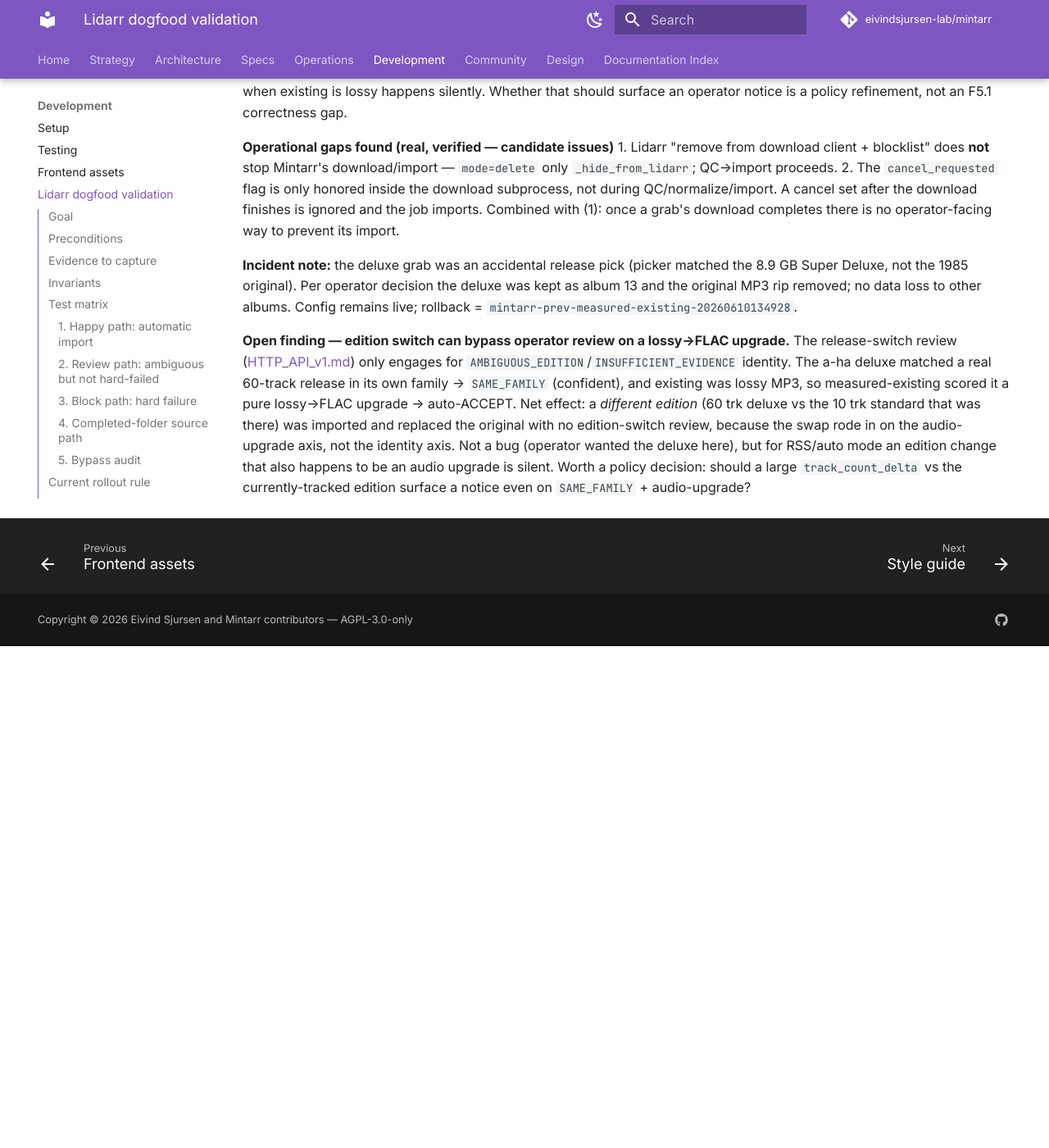
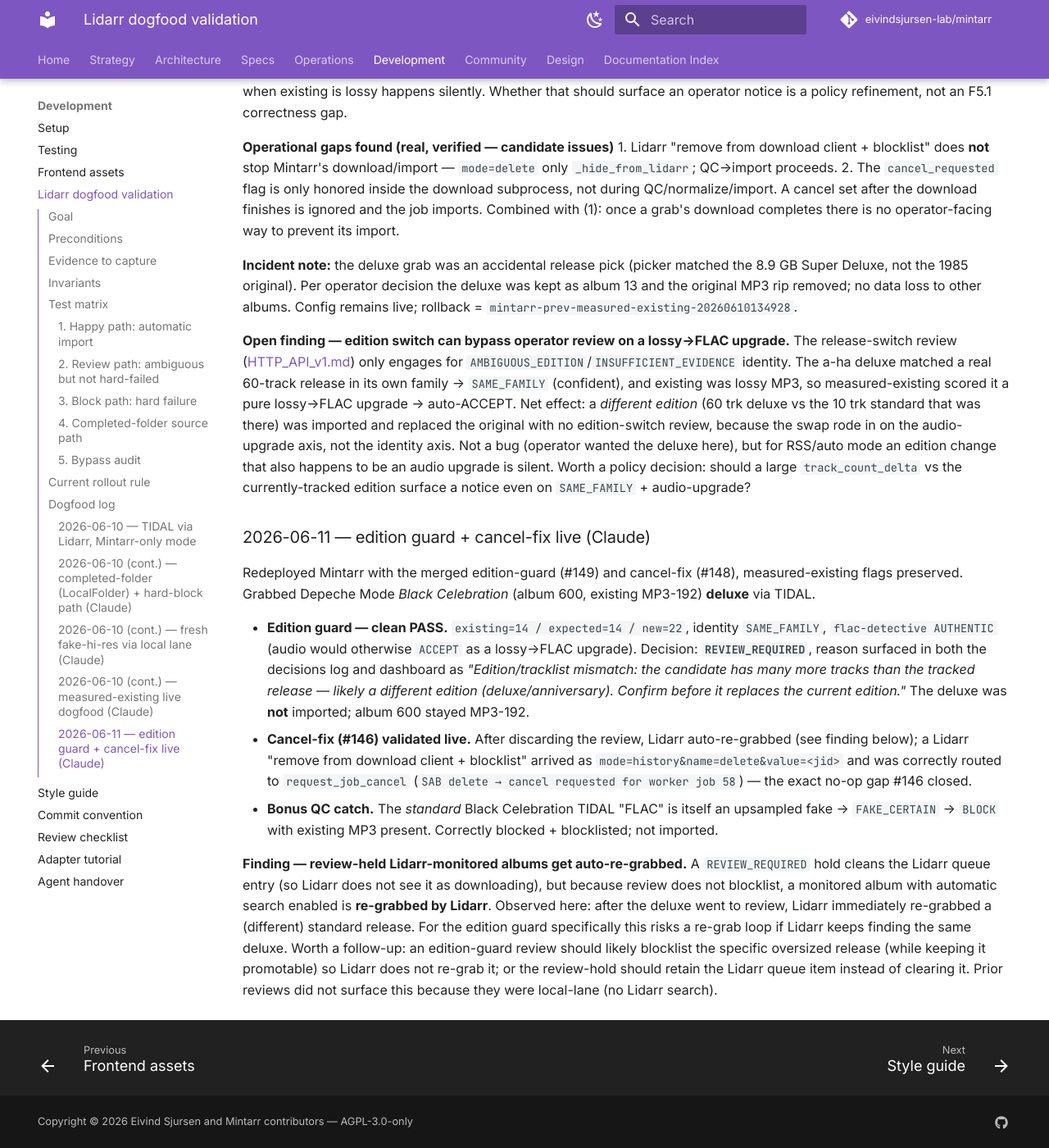
Before and after one commit to VectorOfDoubt/mintarr, an MkDocs documentation site: the page built from docs/development/LIDARR_DOGFOOD_VALIDATION.md, in a window 1280 px wide and 1400 px high, scrolled down 6832 px. Shown: the whole window at 82% size. Built offline with MkDocs 1.6.1 and Material for MkDocs 9.7.7, drawn with Linux system fonts in a browser that asks for light colours; comment, search, counter and statistics services are not loaded; before the commit the page ends 7620 px from its top, so only the background shows below that.

Commit message:
docs: record edition-guard + cancel-fix live dogfood and review re-grab finding
Co-Authored-By: Claude Opus 4.8 <noreply@anthropic.com>

```diff
--- a/docs/development/LIDARR_DOGFOOD_VALIDATION.md
+++ b/docs/development/LIDARR_DOGFOOD_VALIDATION.md
@@ -314,3 +314,37 @@ audio-upgrade axis, not the identity axis. Not a bug (operator wanted the deluxe
 but for RSS/auto mode an edition change that also happens to be an audio upgrade is
 silent. Worth a policy decision: should a large `track_count_delta` vs the
 currently-tracked edition surface a notice even on `SAME_FAMILY` + audio-upgrade?
+
+### 2026-06-11 — edition guard + cancel-fix live (Claude)
+
+Redeployed Mintarr with the merged edition-guard (#149) and cancel-fix (#148),
+measured-existing flags preserved. Grabbed Depeche Mode *Black Celebration* (album
+600, existing MP3-192) **deluxe** via TIDAL.
+
+- **Edition guard — clean PASS.** `existing=14 / expected=14 / new=22`, identity
+  `SAME_FAMILY`, `flac-detective AUTHENTIC` (audio would otherwise `ACCEPT` as a
+  lossy→FLAC upgrade). Decision: **`REVIEW_REQUIRED`**, reason surfaced in both the
+  decisions log and dashboard as *"Edition/tracklist mismatch: the candidate has
+  many more tracks than the tracked release — likely a different edition
+  (deluxe/anniversary). Confirm before it replaces the current edition."* The deluxe
+  was **not** imported; album 600 stayed MP3-192.
+- **Cancel-fix (#146) validated live.** After discarding the review, Lidarr
+  auto-re-grabbed (see finding below); a Lidarr "remove from download client +
+  blocklist" arrived as `mode=history&name=delete&value=<jid>` and was correctly
+  routed to `request_job_cancel` (`SAB delete → cancel requested for worker job 58`)
+  — the exact no-op gap #146 closed.
+- **Bonus QC catch.** The *standard* Black Celebration TIDAL "FLAC" is itself an
+  upsampled fake → `FAKE_CERTAIN` → `BLOCK` with existing MP3 present. Correctly
+  blocked + blocklisted; not imported.
+
+**Finding — review-held Lidarr-monitored albums get auto-re-grabbed.** A
+`REVIEW_REQUIRED` hold cleans the Lidarr queue entry (so Lidarr does not see it as
+downloading), but because review does not blocklist, a monitored album with
+automatic search enabled is **re-grabbed by Lidarr**. Observed here: after the
+deluxe went to review, Lidarr immediately re-grabbed a (different) standard release.
+For the edition guard specifically this risks a re-grab loop if Lidarr keeps finding
+the same deluxe. Worth a follow-up: an edition-guard review should likely blocklist
+the specific oversized release (while keeping it promotable) so Lidarr does not
+re-grab it; or the review-hold should retain the Lidarr queue item instead of
+clearing it. Prior reviews did not surface this because they were local-lane (no
+Lidarr search).
```
